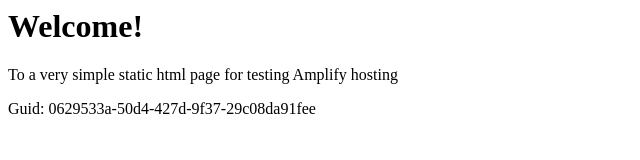
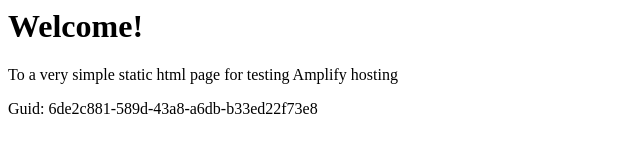
Before and after one commit to aws-aemilia-sin/Github-PR-Commit-Integration-Test-DoNotTouch-GitHubWebhookPushCanaryTest-v1-preprod-ap-southeast-1, a website: page src/index.html in a window 1280 px wide. Shown: the full height of the page, 0-640 px from the left. Drawn offline with Linux system fonts and the light colour scheme.

Commit message:
commit from integ tests

```diff
--- a/src/index.html
+++ b/src/index.html
@@ -12,6 +12,6 @@
 <body>
     <h1>Welcome!</h1>
     <p>To a very simple static html page for testing Amplify hosting</p>
-    <p>Guid: 0629533a-50d4-427d-9f37-29c08da91fee</p></body>
+    <p>Guid: 6de2c881-589d-43a8-a6db-b33ed22f73e8</p></body>
 
 </html>
```
